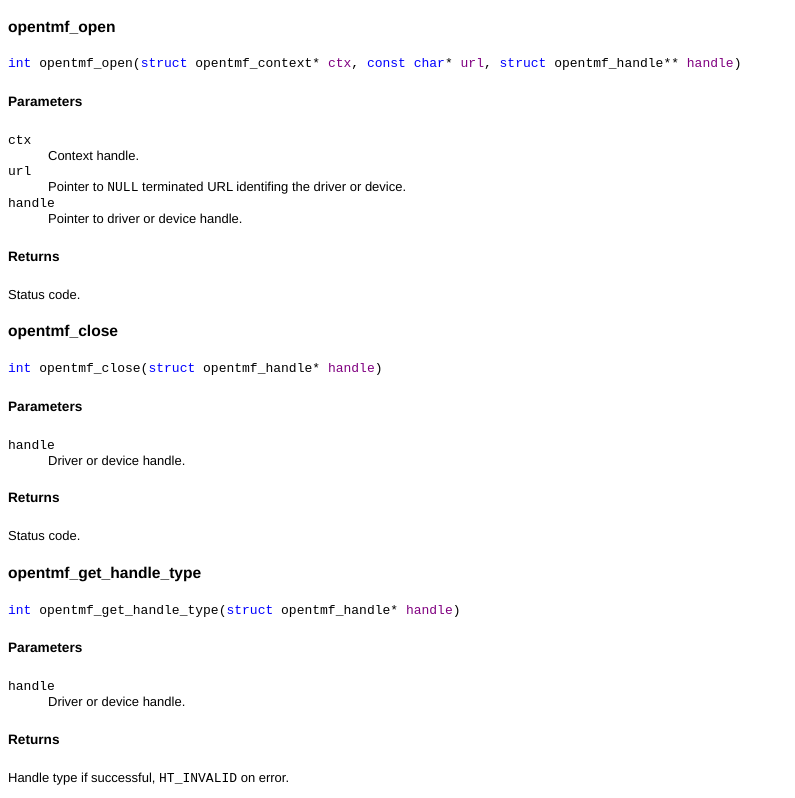
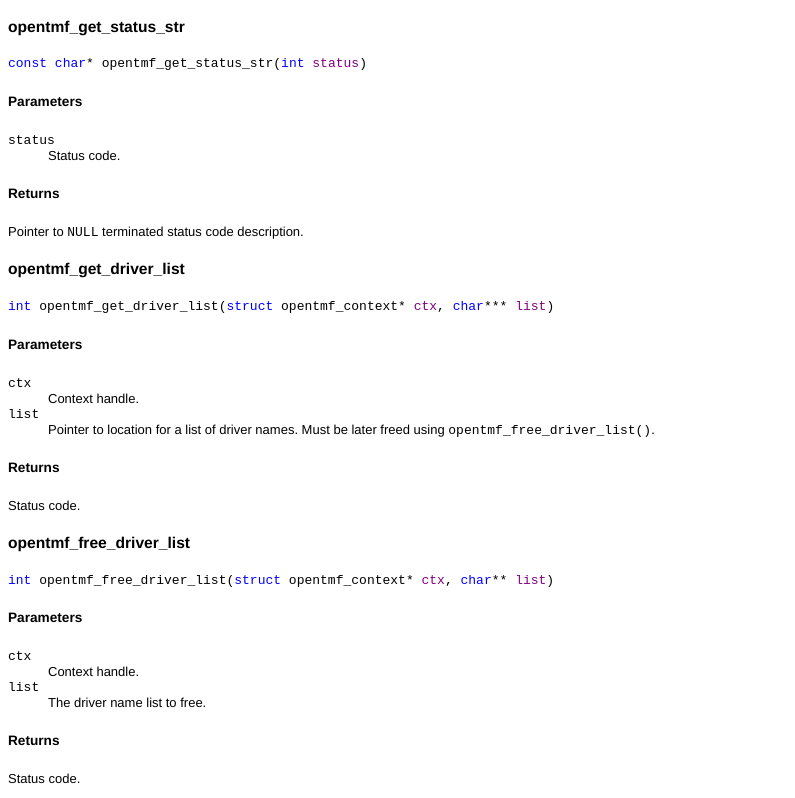
Before and after one commit to opentmf/opentmf.github.io, a plain HTML site: page index.html in a window 1280 px wide. Shown: the part 1042-1840 px from the top of the page, without its empty margins (0-795 px from the left). Drawn offline with Linux system fonts and the light colour scheme.

Commit message:
Added API function documentation.

```diff
--- a/index.html
+++ b/index.html
@@ -58,6 +58,44 @@
     <p>
       Pointer to struct with library version information.
     </p>
+    <h4>opentmf_get_status_str</h4>
+    <pre class="code"><span class="keyword">const</span> <span class="keyword">char</span>* opentmf_get_status_str(<span class="keyword">int</span> <span class="param">status</span>)</pre>
+    <h5>Parameters</h5>
+    <dl>
+      <dt><tt>status</tt></dt>
+      <dd>Status code.</dd>
+    </dl>
+    <h5>Returns</h5>
+    <p>
+      Pointer to <tt>NULL</tt> terminated status code description.
+    </p>
+    <h4>opentmf_get_driver_list</h4>
+    <pre class="code"><span class="keyword">int</span> opentmf_get_driver_list(<span class="keyword">struct</span> opentmf_context* <span class="param">ctx</span>, <span class="keyword">char</span>*** <span class="param">list</span>)</pre>
+    <h5>Parameters</h5>
+    <dl>
+      <dt><tt>ctx</tt></dt>
+      <dd>Context handle.</dd>
+      <dt><tt>list</tt></dt>
+      <dd>Pointer to location for a list of driver names. Must be later freed using <tt>opentmf_free_driver_list()</tt>.</dd>
+    </dl>
+    <h5>Returns</h5>
+    <p>
+      Status code.
+    </p>
+    <h4>opentmf_free_driver_list</h4>
+    <pre class="code"><span class="keyword">int</span> opentmf_free_driver_list(<span class="keyword">struct</span> opentmf_context* <span class="param">ctx</span>, <span class="keyword">char</span>** <span class="param">list</span>)</pre>
+    <h5>Parameters</h5>
+    <dl>
+      <dt><tt>ctx</tt></dt>
+      <dd>Context handle.</dd>
+      <dt><tt>list</tt></dt>
+      <dd>The driver name list to free.</dd>
+    </dl>
+    <h5>Returns</h5>
+    <p>
+      Status code.
+    </p>
+
     <h4>opentmf_open</h4>
     <pre class="code"><span class="keyword">int</span> opentmf_open(<span class="keyword">struct</span> opentmf_context* <span class="param">ctx</span>, <span class="keyword">const</span> <span class="keyword">char</span>* <span class="param">url</span>, <span class="keyword">struct</span> opentmf_handle** <span class="param">handle</span>)</pre>
     <h5>Parameters</h5>
```
